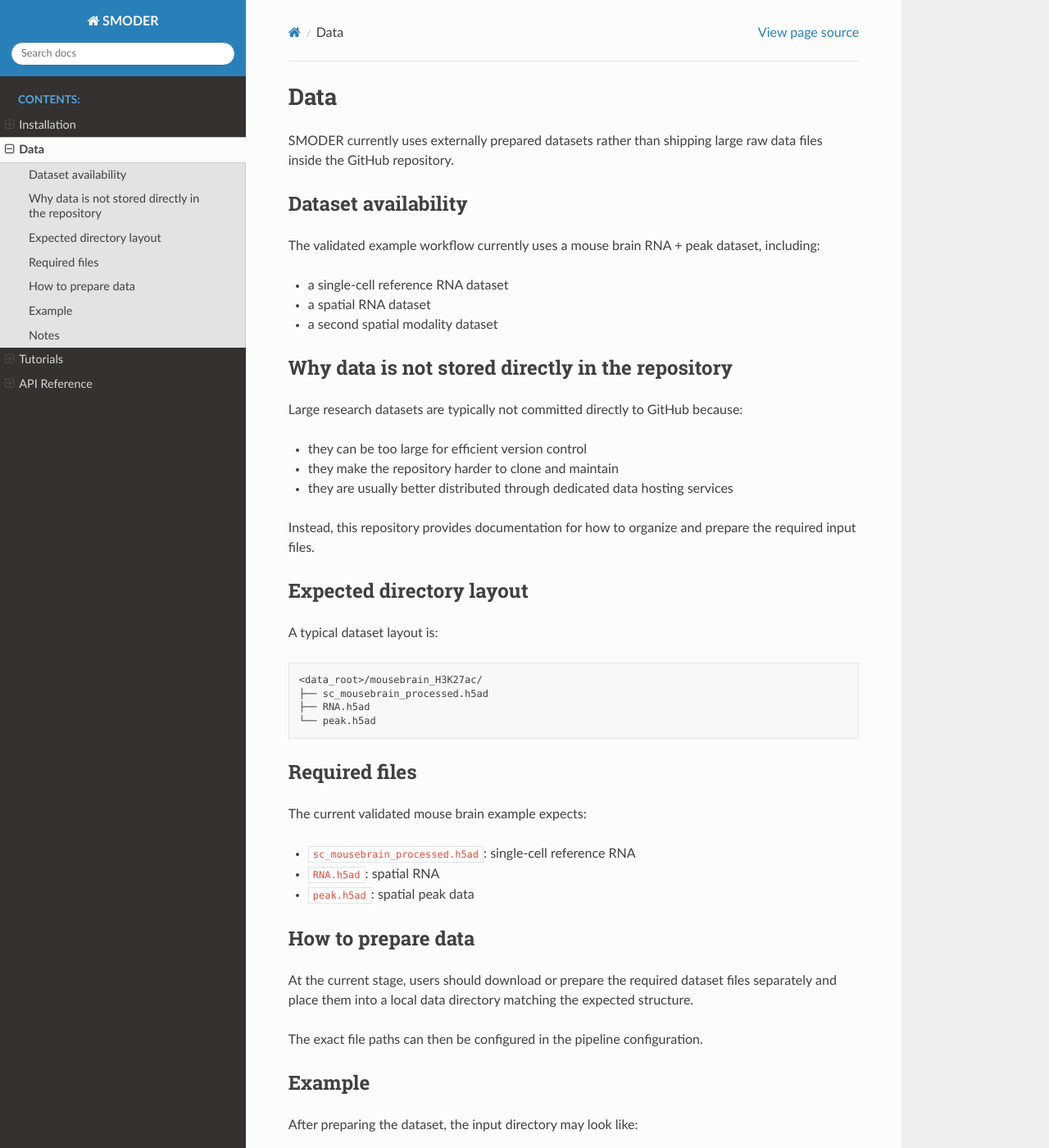
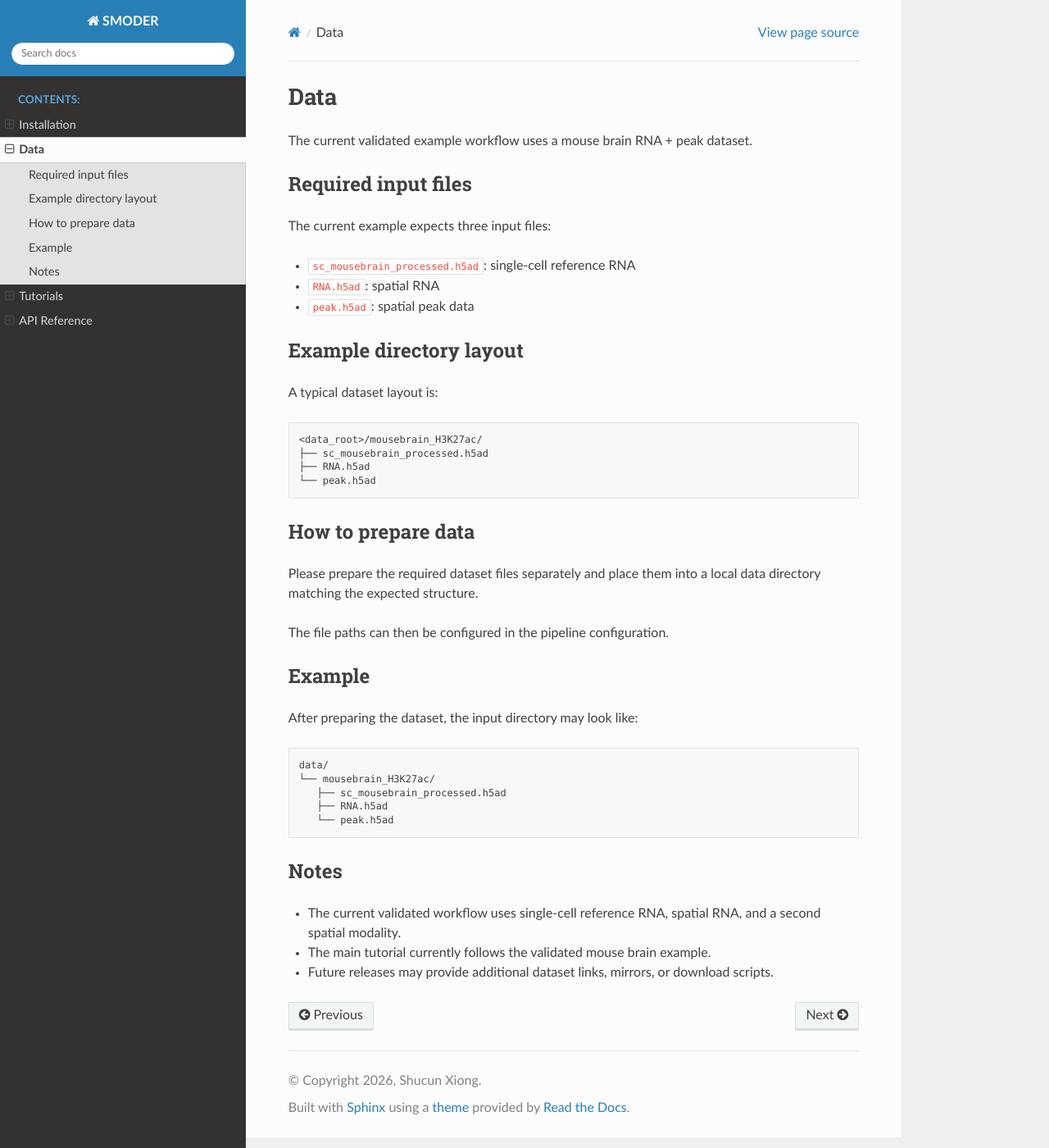
Before and after one commit to HokazeJunko/SMODER, a Sphinx documentation site: the page built from docs/data.rst, in a window 1280 px wide and 1400 px high. Shown: the whole window at 82% size. Built offline with Sphinx 7.4.7 and the Read the Docs theme 3.1.0, drawn with Linux system fonts in a browser that asks for light colours; some of the changed text lies outside the part shown.

Commit message:
Refine docs homepage and data documentation

```diff
--- a/docs/data.rst
+++ b/docs/data.rst
@@ -1,30 +1,19 @@
 Data
 ====
 
-SMODER currently uses externally prepared datasets rather than shipping large raw data files inside the GitHub repository.
+The current validated example workflow uses a mouse brain RNA + peak dataset.
 
-Dataset availability
+Required input files
 --------------------
 
-The validated example workflow currently uses a mouse brain RNA + peak dataset, including:
+The current example expects three input files:
 
-- a single-cell reference RNA dataset
-- a spatial RNA dataset
-- a second spatial modality dataset
+- ``sc_mousebrain_processed.h5ad``: single-cell reference RNA
+- ``RNA.h5ad``: spatial RNA
+- ``peak.h5ad``: spatial peak data
 
-Why data is not stored directly in the repository
--------------------------------------------------
-
-Large research datasets are typically not committed directly to GitHub because:
-
-- they can be too large for efficient version control
-- they make the repository harder to clone and maintain
-- they are usually better distributed through dedicated data hosting services
-
-Instead, this repository provides documentation for how to organize and prepare the required input files.
-
-Expected directory layout
--------------------------
+Example directory layout
+------------------------
 
 A typical dataset layout is:
 
@@ -35,21 +24,12 @@ A typical dataset layout is:
    ├── RNA.h5ad
    └── peak.h5ad
 
-Required files
---------------
-
-The current validated mouse brain example expects:
-
-- ``sc_mousebrain_processed.h5ad``: single-cell reference RNA
-- ``RNA.h5ad``: spatial RNA
-- ``peak.h5ad``: spatial peak data
-
 How to prepare data
 -------------------
 
-At the current stage, users should download or prepare the required dataset files separately and place them into a local data directory matching the expected structure.
+Please prepare the required dataset files separately and place them into a local data directory matching the expected structure.
 
-The exact file paths can then be configured in the pipeline configuration.
+The file paths can then be configured in the pipeline configuration.
 
 Example
 -------
@@ -67,5 +47,6 @@ After preparing the dataset, the input directory may look like:
 Notes
 -----
 
-- The validated workflow currently assumes a Linux + conda environment.
-- Future releases may provide additional download links, dataset mirrors, or automated download scripts.
+- The current validated workflow uses single-cell reference RNA, spatial RNA, and a second spatial modality.
+- The main tutorial currently follows the validated mouse brain example.
+- Future releases may provide additional dataset links, mirrors, or download scripts.
--- a/docs/index.rst
+++ b/docs/index.rst
@@ -15,10 +15,6 @@ The current implementation provides a modular workflow for:
 
 The package is organized around reusable components for preprocessing, modeling, configuration, and end-to-end pipeline execution.
 
-.. note::
-
-   The current validated environment is Linux + conda. The main tutorial and recommended workflow are currently oriented toward this environment.
-
 .. toctree::
    :maxdepth: 2
    :caption: Contents:
--- a/docs/installation.rst
+++ b/docs/installation.rst
@@ -10,7 +10,7 @@ The current validated environment is:
 - conda-based Python environment
 - Python 3.12
 
-A dedicated environment is recommended.
+The main tutorial and recommended workflow are currently oriented toward this environment.
 
 Clone the repository
 --------------------
@@ -49,6 +49,4 @@ Current recommended execution method
 Data preparation
 ----------------
 
-SMODER does not currently ship large example datasets directly inside the repository.
-
-Please prepare the required input datasets separately and organize them according to the expected structure described in the :doc:`data` page.
+Before running the example workflow, please prepare the required input files as described in the :doc:`data` page.
```
Also changed, not shown: README.md (+52 -163 lines).
